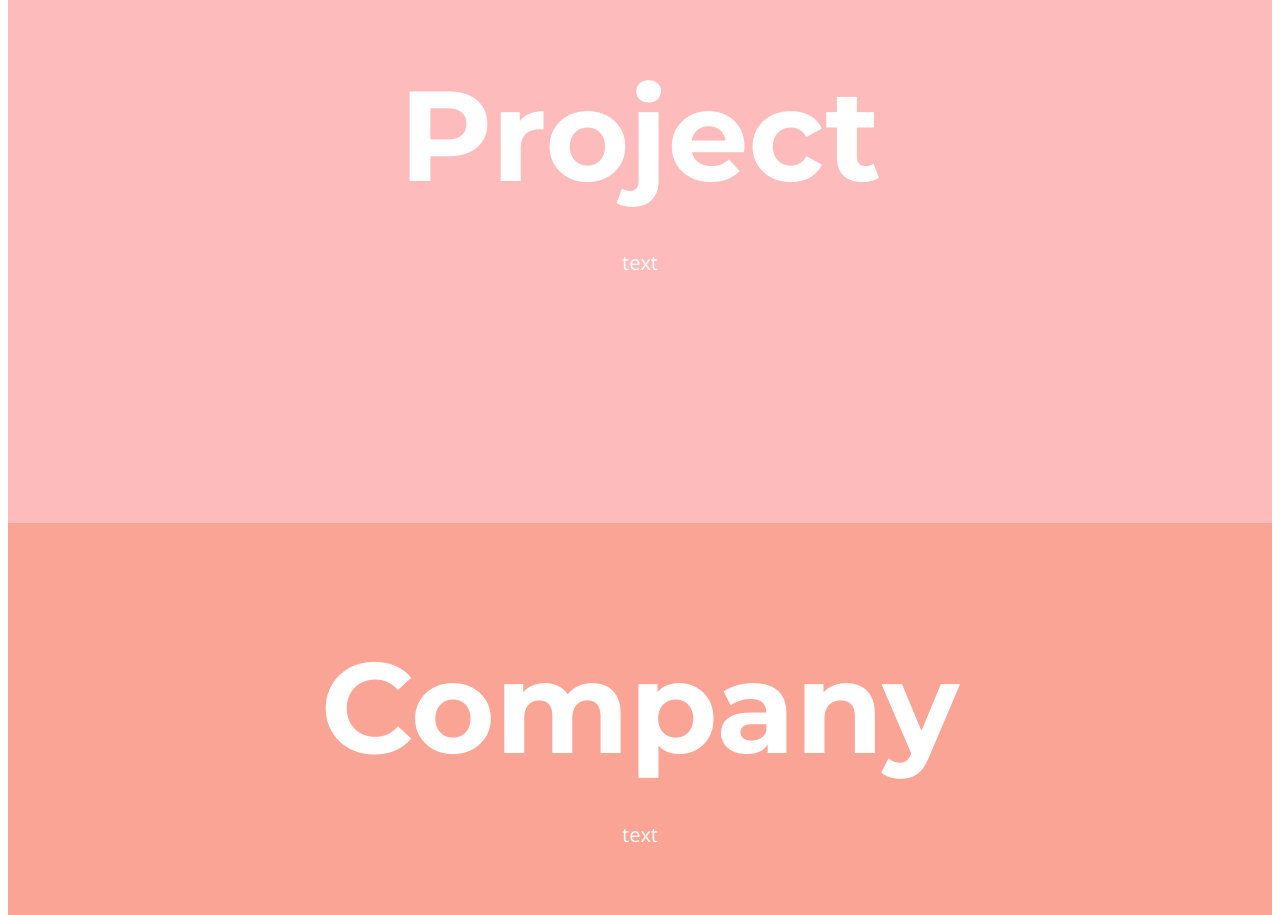
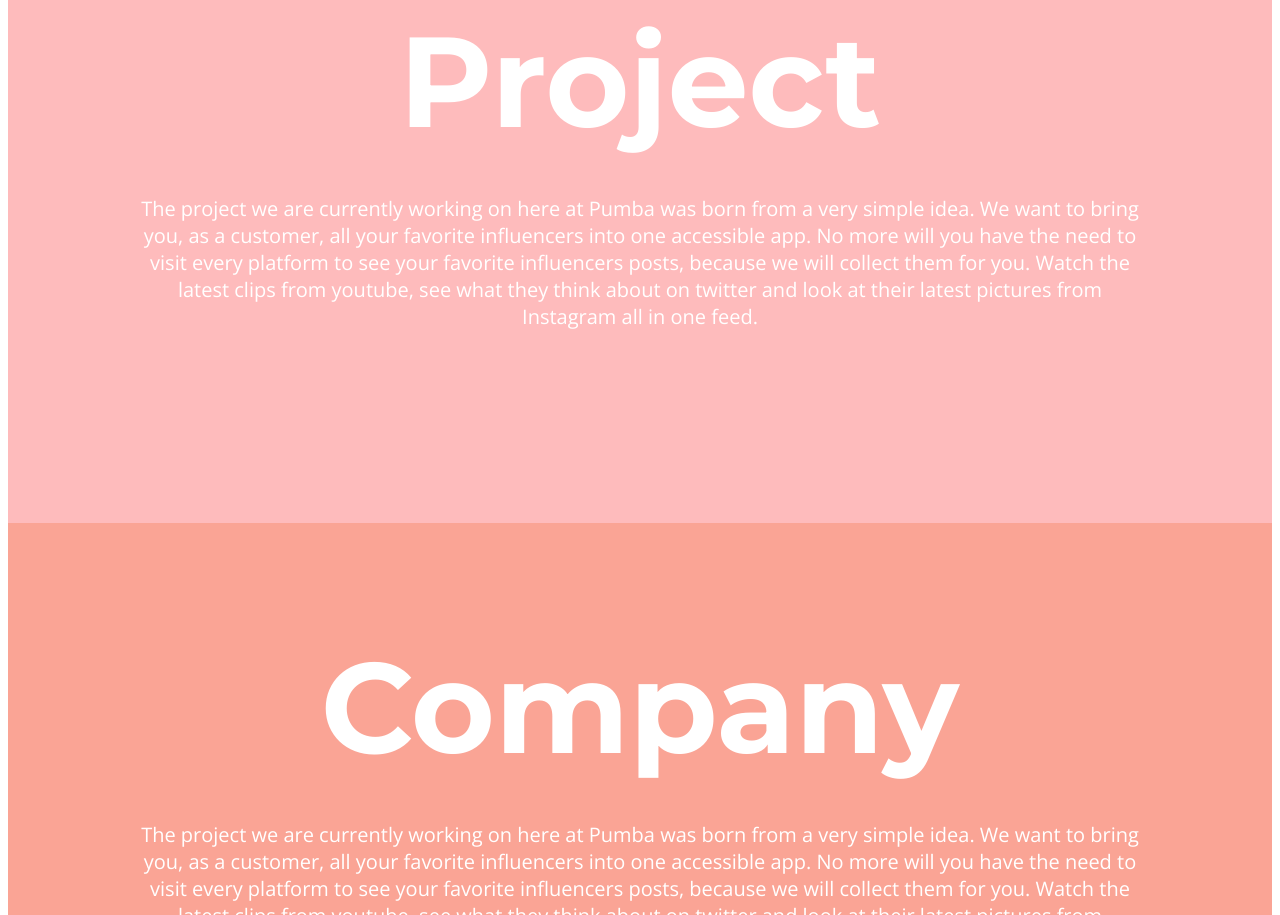
Before and after one commit to pumpumba/pumpumba, a React app: page / in a window 1280 px wide. Shown: the part 1885-2800 px from the top of the page. Built offline with nearby package versions, Linux system fonts and the light colour scheme.

Commit message:
Added content, missing content on idea and company

```diff
--- a/src/index.js
+++ b/src/index.js
@@ -7,12 +7,17 @@
 import './styles/main.scss'
 
 const Index = () => {
+
+  const projectText = 'The project we are currently working on here at Pumba was born from a very simple idea. We want to bring you, as a customer, all your favorite influencers into one accessible app. No more will you have the need to visit every platform to see your favorite influencers posts, because we will collect them for you. Watch the latest clips from youtube, see what they think about on twitter and look at their latest pictures from Instagram all in one feed.'
+  const ideatText = 'The project we are currently working on here at Pumba was born from a very simple idea. We want to bring you, as a customer, all your favorite influencers into one accessible app. No more will you have the need to visit every platform to see your favorite influencers posts, because we will collect them for you. Watch the latest clips from youtube, see what they think about on twitter and look at their latest pictures from Instagram all in one feed.'
+  const companytText = 'The project we are currently working on here at Pumba was born from a very simple idea. We want to bring you, as a customer, all your favorite influencers into one accessible app. No more will you have the need to visit every platform to see your favorite influencers posts, because we will collect them for you. Watch the latest clips from youtube, see what they think about on twitter and look at their latest pictures from Instagram all in one feed.'
+
   return (
     <main>
-      <Header/>
-      <PageSection title={'Idea'} copy={'text'} />
-      <PageSection title={'Project'} copy={'text'} />
-      <PageSection title={'Company'} copy={'text'}>
+      <Header />
+      <PageSection title={'Idea'} copy={ideatText} />
+      <PageSection title={'Project'} copy={projectText} />
+      <PageSection title={'Company'} copy={companytText}>
         <CompanyInfoWrapper />
       </PageSection>
     </main>
--- a/src/styles/employee-image.scss
+++ b/src/styles/employee-image.scss
@@ -5,6 +5,5 @@
     img {
         border-radius: 50%;
         border: 5px solid $white;
-
     }
 }
--- a/src/styles/page-section.scss
+++ b/src/styles/page-section.scss
@@ -4,12 +4,17 @@
     display: flex;
     flex-direction: column;
     min-height: 100vh;
+    align-items: center;
     justify-content: center;
     text-align: center;
 
     h2 {
         font-size: 8em;
         margin-bottom: 1rem;
+    }
+
+    p {
+        width: 80%;
     }
 }
 
```
Also changed, not shown: src/styles/images/gradient_background.jpg (deleted), src/styles/images/hero-logo.png (deleted), 1 other file.
